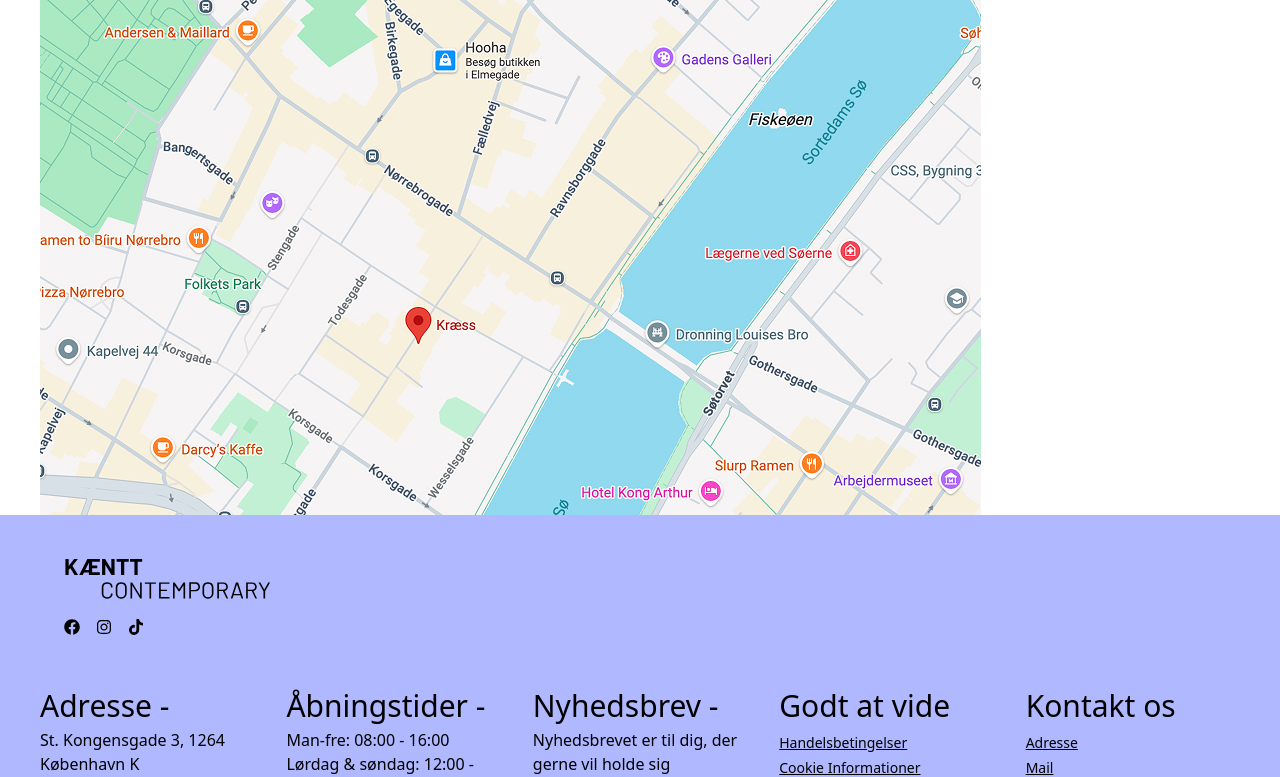
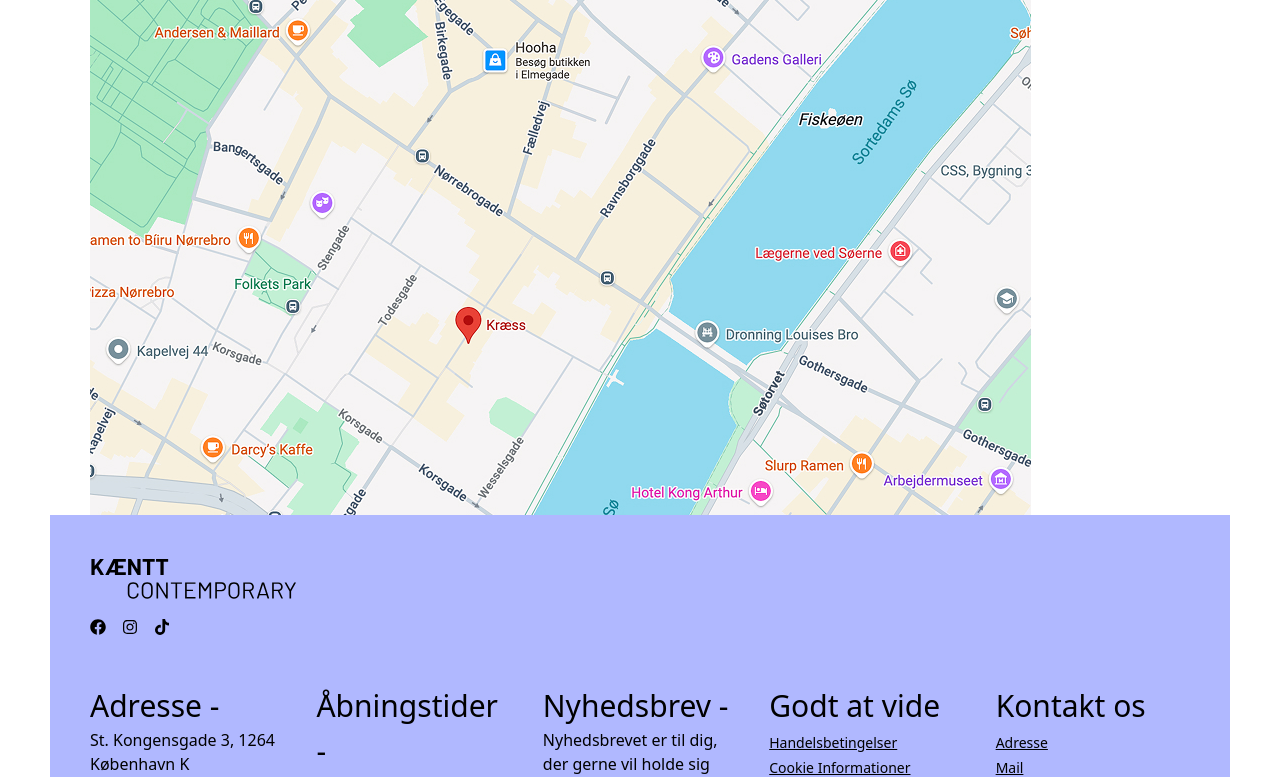
Before and after one commit to Aljo0004/4_sem_eksamen, a Next.js app: page / in a window 1280 px wide. Shown: the part 1002-1779 px from the top of the page. Built offline with nearby package versions, Linux system fonts and the light colour scheme.

Commit message:
Add padding to body for improved layout consistency

```diff
--- a/src/app/globals.css
+++ b/src/app/globals.css
@@ -66,6 +66,8 @@
 body {
   font-family: var(--font-body);
   font-size: var(--fontsize-p-desktop);
+padding-left: 50px;
+padding-right: 50px;
 }
 
 h1, h2, h3, h4, h5 {
```
